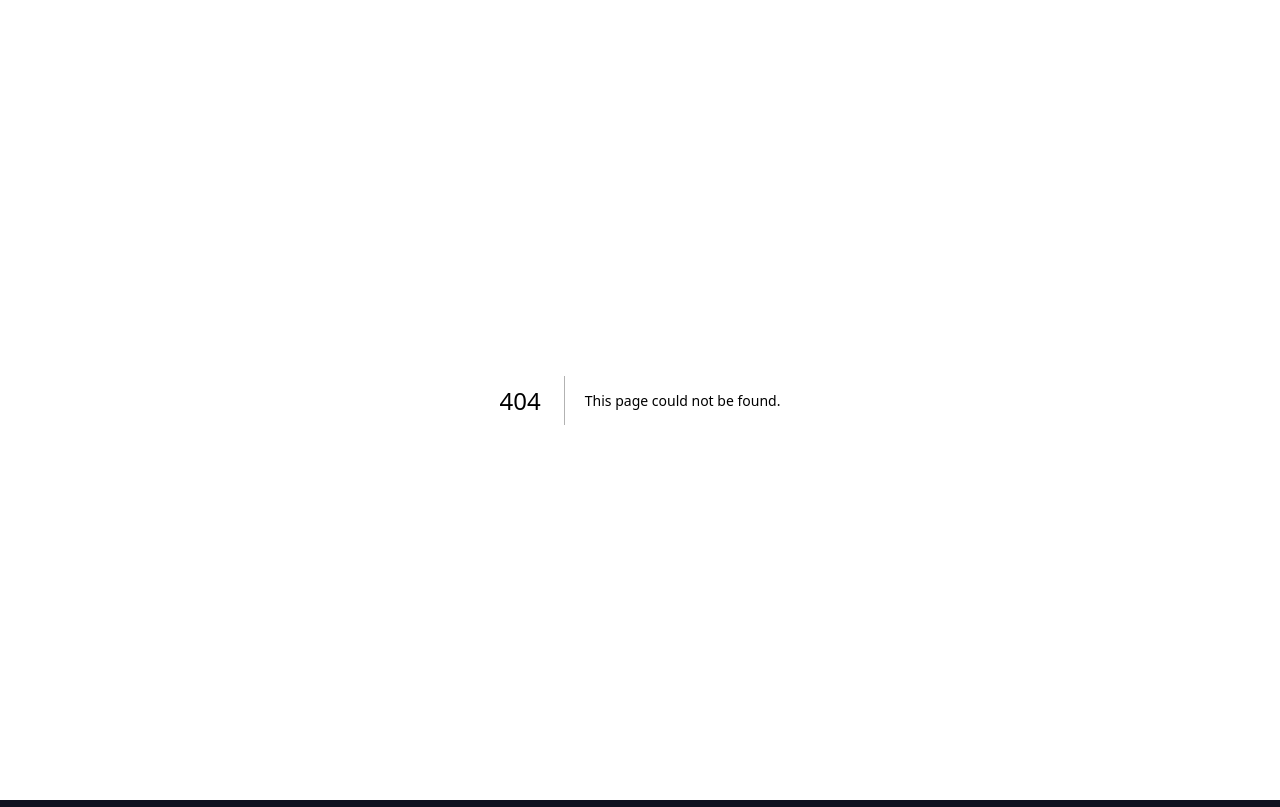
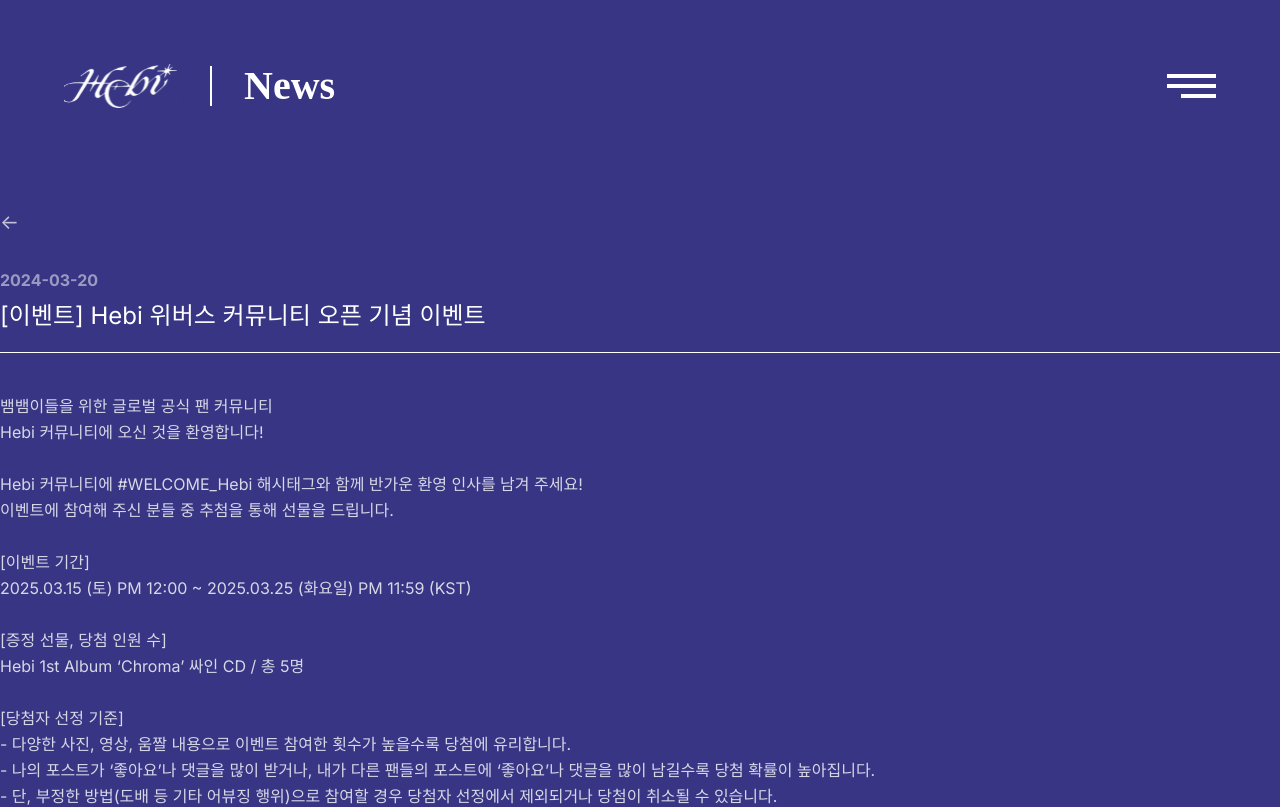
Before and after one commit to hebi-im/frontend, a Next.js app: page /news/1 in a window 1280 px wide. Before the commit this address had no page. Shown: the top 807 px of the page. Built offline with nearby package versions, Linux system fonts and the light colour scheme.

Commit message:
feat: Most done for now but only with my own very simple dummy data, still no images

```diff
--- /dev/null
+++ b/src/app/news/[id]/page.tsx
@@ -0,0 +1,74 @@
+import Link from "next/link";
+import { notFound } from "next/navigation";
+
+const articleDetails = {
+  id: 1,
+  tag: "이벤트",
+  title: "Hebi 위버스 커뮤니티 오픈 기념 이벤트",
+  date: "2024-03-20",
+  article: `뱀뱀이들을 위한 글로벌 공식 팬 커뮤니티
+Hebi 커뮤니티에 오신 것을 환영합니다!
+
+Hebi 커뮤니티에 #WELCOME_Hebi 해시태그와 함께 반가운 환영 인사를 남겨 주세요!
+이벤트에 참여해 주신 분들 중 추첨을 통해 선물을 드립니다.
+
+[이벤트 기간]
+2025.03.15 (토) PM 12:00 ~ 2025.03.25 (화요일) PM 11:59 (KST)
+
+[증정 선물, 당첨 인원 수]
+Hebi 1st Album ‘Chroma’ 싸인 CD / 총 5명
+
+[당첨자 선정 기준]
+- 다양한 사진, 영상, 움짤 내용으로 이벤트 참여한 횟수가 높을수록 당첨에 유리합니다.
+- 나의 포스트가 ‘좋아요’나 댓글을 많이 받거나, 내가 다른 팬들의 포스트에 ‘좋아요’나 댓글을 많이 남길수록 당첨 확률이 높아집니다.
+- 단, 부정한 방법(도배 등 기타 어뷰징 행위)으로 참여할 경우 당첨자 선정에서 제외되거나 당첨이 취소될 수 있습니다.
+
+[당첨자 발표]
+2025.04.14(월요일) PM 12:00 (KST)
+Hebi 위버스 커뮤니티 공지
+
+[이벤트 참여 방법]
+STEP 1. Hebi 커뮤니티에서 #WELCOME_Hebi 해시태그와 함께 Hebi에게 인사 포스트를 남겨주세요!
+STEP 2. 다른 팬분들이 남긴 #WELCOME_Hebi 해시태그 포스트에 ‘좋아요’와 댓글을 남겨주세요. 당첨 확률이 높아집니다!
+
+이벤트 유의 사항
+1. 이벤트 참여 시, 당첨자 선정을 위해 위버스컴퍼니에서 Hebi 아티스트 레이블 로 이벤트 참여 내역(닉네임, 게시글)이 제공됩니다.
+2. 이벤트 당첨자에 한하여, Hebi 아티스트 레이블에 추가적인 개인 정보 (이메일 주소)가 제공됩니다.
+- 제공 목적 : Hebi 아티스트 레이블에서 당첨자에게 경품 배송에 필요한 개인정보 (성명/배송지 주소/연락처) 문의
+3. 수집한 개인 정보는 경품 배송 목적 외에는 사용되지 않습니다.
+- 수집한 개인 정보의 보유 및 이용 기간 : 당첨자 발표 후 응모자는 7일 이내, 당첨자는 1년 이내
+4. 이벤트 당첨 후 경품 발송을 위한 개인 정보 제공에 거부를 원하시는 경우 “고객센터”로 거부의사를 접수해주시기 바랍니다. (이벤트 종료 시점까지 거부 의사를 밝히지 않으면 개인 정보 제공에 대한 암묵적 동의로 간주됩니다.)
+- 고객센터 접수 방법 : 위버스 앱 우측 하단 더보기 → 고객센터 → 문의하기 → 팬 이벤트
+5. 이벤트 및 서비스 관련 메일을 수신하고 발신이 가능한 상태의 계정으로 이벤트에 참여 바랍니다.(이메일 가리기(Hide my email) 등의 기능이 적용되어 이메일 수신/발신이 불가한 계정으로 이벤트에 참여할 경우 당첨자 선정에서 제외되거나 당첨이 취소될 수 있습니다.)
+6. 해당 이벤트의 당첨자는 이벤트에 참여하셨을 때의 닉네임과 계정 정보로 발표됩니다. 이벤트 응모 후 닉네임 변경을 지양하여 주시기 바랍니다.
+7. 아티스트와 직접적 관련이 없는 콘텐츠를 업로드하거나 서비스 운영 정책에 위반한 활동은 제재를 받을 수 있습니다.
+8. 부정한 방법(도배 등 기타 어뷰징 행위)으로 참여할 경우 당첨자 선정에서 제외되거나 당첨이 취소될 수 있습니다.
+9. 이벤트 참여 양식에 맞지 않는 글, 욕설과 비방 등 부적절한 내용이 있는 경우 이벤트 당첨자 선정에서 제외되거나 당첨이 취소될 수 있습니다.
+
+`
+}
+
+export default function NewsDetailPage({ params }: { params: { id: string } }) {
+  const article = articleDetails;
+
+  if (!article) return notFound();
+
+  return (
+    <main className="max-w-7xl pt-52 pb-16 mx-auto">
+      <Link href="/news" className="flex items-center space-x-2 text-white/70 hover:text-white transition">
+        <span className="text-xl">{"<-"}</span>
+      </Link>
+      <section className="space-y-10 mt-8">
+
+        <div className="border-b pb-5">
+          <p className="text-[16px] font-bold text-white/50 pb-2">{article.date}</p>
+          <h1 className="text-2xl">{`[${article.tag}] ${article.title}`}</h1>
+        </div>
+
+        <article className="prose prose-lg text-white/80 leading-relaxed whitespace-pre-line">
+          {article.article}
+        </article>
+      </section>
+    </main>
+  );
+}
--- a/src/app/news/page.tsx
+++ b/src/app/news/page.tsx
@@ -1,3 +1,5 @@
+import Link from "next/link";
+
 const newsArticles = [
   {
     id: 1,
@@ -22,18 +24,25 @@
     tag: "이벤트",
     title: "Hebi 위버스 커뮤니티 오픈 기념 이벤트",
     date: "2024-03-20",
-  }
+  },
 ];
 
 export default function NewsPage() {
   return (
-    <main className="max-w-7xl pt-52 pb-16 lg:pl-60">
-      <section className="space-y-10">
+    <main className="max-w-7xl mx-auto pt-52 pb-16">
+      <Link href="/" className="flex items-center space-x-2 text-white/70 hover:text-white transition">
+        <span className="text-xl">{"<-"}</span>
+      </Link>
+      <section className="space-y-10 mt-8">
         {newsArticles.map((article) => (
-          <article key={article.id} className="w-full border-b pb-5">
-            <p className="text-[16px] font-bold text-white/50 pb-2">{article.date}</p>
-            <h2 className="text-2xl">{ `[${article.tag}] ${article.title}`}</h2>
-          </article>
+          <Link key={article.id} href={`/news/${article.id}`} className="block">
+            <article key={article.id} className="w-full border-b pb-5">
+              <p className="text-[16px] font-bold text-white/50 pb-2">
+                {article.date}
+              </p>
+              <h2 className="text-2xl">{`[${article.tag}] ${article.title}`}</h2>
+            </article>
+          </Link>
         ))}
       </section>
     </main>
--- a/src/components/GlobalHeader.tsx
+++ b/src/components/GlobalHeader.tsx
@@ -7,8 +7,21 @@
   const [currentPath, setCurrentPath] = useState("");
   const pathname = usePathname();
 
+  // useEffect(() => {
+  //   setCurrentPath(pathname.substring(1));
+  // }, [pathname]);
+
   useEffect(() => {
-    setCurrentPath(pathname.substring(1));
+    if (!pathname) return;
+
+    const pathSegments = pathname.split("/").filter(Boolean);
+    const filteredSegments = pathSegments.filter(segment => isNaN(Number(segment)));
+
+    const formattedPath = filteredSegments
+      .map(segment => segment.charAt(0).toUpperCase() + segment.slice(1))
+      .join(" / ");
+
+    setCurrentPath(formattedPath);
   }, [pathname]);
 
   return (
@@ -23,7 +36,7 @@
         {currentPath && (
           <div className="flex items-center gap-[32px] border-l-2 border-white pl-8">
             <span className="justify-start text-[40px] font-bold font-['EB_Garamond'] leading-10">
-            {currentPath.charAt(0).toUpperCase() + currentPath.slice(1)}
+            {currentPath}
             </span>
           </div>
         )}
```
